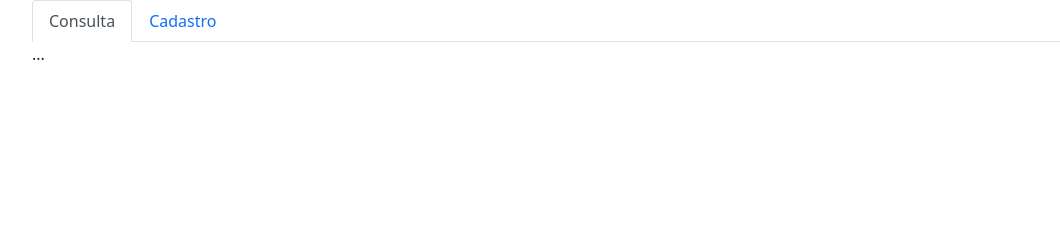
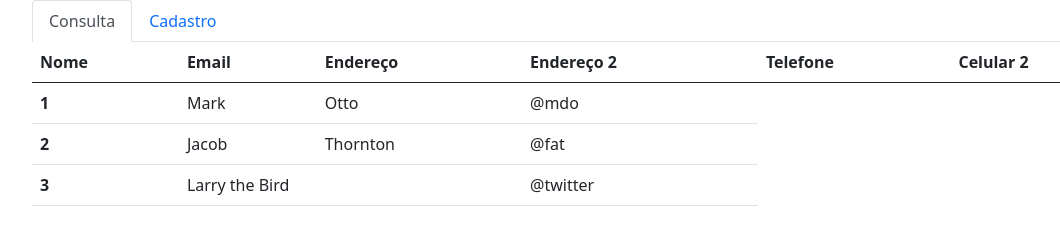
Before and after one commit to LeonardoSistemas/CadastroClienteArray, a plain HTML site: page index.html in a window 1280 px wide. Shown: the whole page, without its empty margins (50-1110 px from the left). Drawn offline with nearby package versions, Linux system fonts and the light colour scheme.

Commit message:
Criei a aba de consulta

```diff
--- a/formulario.js
+++ b/formulario.js
@@ -16,4 +16,6 @@ function salvardadosobjeto(){
 
 function inserirobjetonoarray(){
     arrayCadastro.push(objCadastro);
+
+    console.table(arrayCadastro);
 }
--- a/index.html
+++ b/index.html
@@ -21,7 +21,39 @@
             </li>
         </ul>
         <div class="tab-content" id="myTabContent">
-            <div class="tab-pane fade show active" id="divconsulta" role="tabpanel" aria-labelledby="home-tab">...</div>
+            <div class="tab-pane fade show active" id="divconsulta" role="tabpanel" aria-labelledby="home-tab">
+                <table class="table">
+                    <thead>
+                      <tr>
+                        <th scope="col">Nome</th>
+                        <th scope="col">Email</th>
+                        <th scope="col">Endereço</th>
+                        <th scope="col">Endereço 2</th>
+                        <th scope="col">Telefone</th>
+                        <th scope="col">Celular 2</th>
+                      </tr>
+                    </thead>
+                    <tbody>
+                      <tr>
+                        <th scope="row">1</th>
+                        <td>Mark</td>
+                        <td>Otto</td>
+                        <td>@mdo</td>
+                      </tr>
+                      <tr>
+                        <th scope="row">2</th>
+                        <td>Jacob</td>
+                        <td>Thornton</td>
+                        <td>@fat</td>
+                      </tr>
+                      <tr>
+                        <th scope="row">3</th>
+                        <td colspan="2">Larry the Bird</td>
+                        <td>@twitter</td>
+                      </tr>
+                    </tbody>
+                  </table>
+            </div>
             <div class="tab-pane fade" id="divcadastro" role="tabpanel" aria-labelledby="cadastro-tab">
                 <form class="row g-3">
                     <div class="col-md-6">
@@ -50,7 +82,7 @@
                     </div>
 
                     <div class="col-12">
-                        <button type="submit" class="btn btn-primary">Salvar registro</button>
+                        <button type="button" class="btn btn-primary" onclick="salvardadosobjeto()">Salvar registro</button>
                     </div>
                 </form>
             </div>
```
